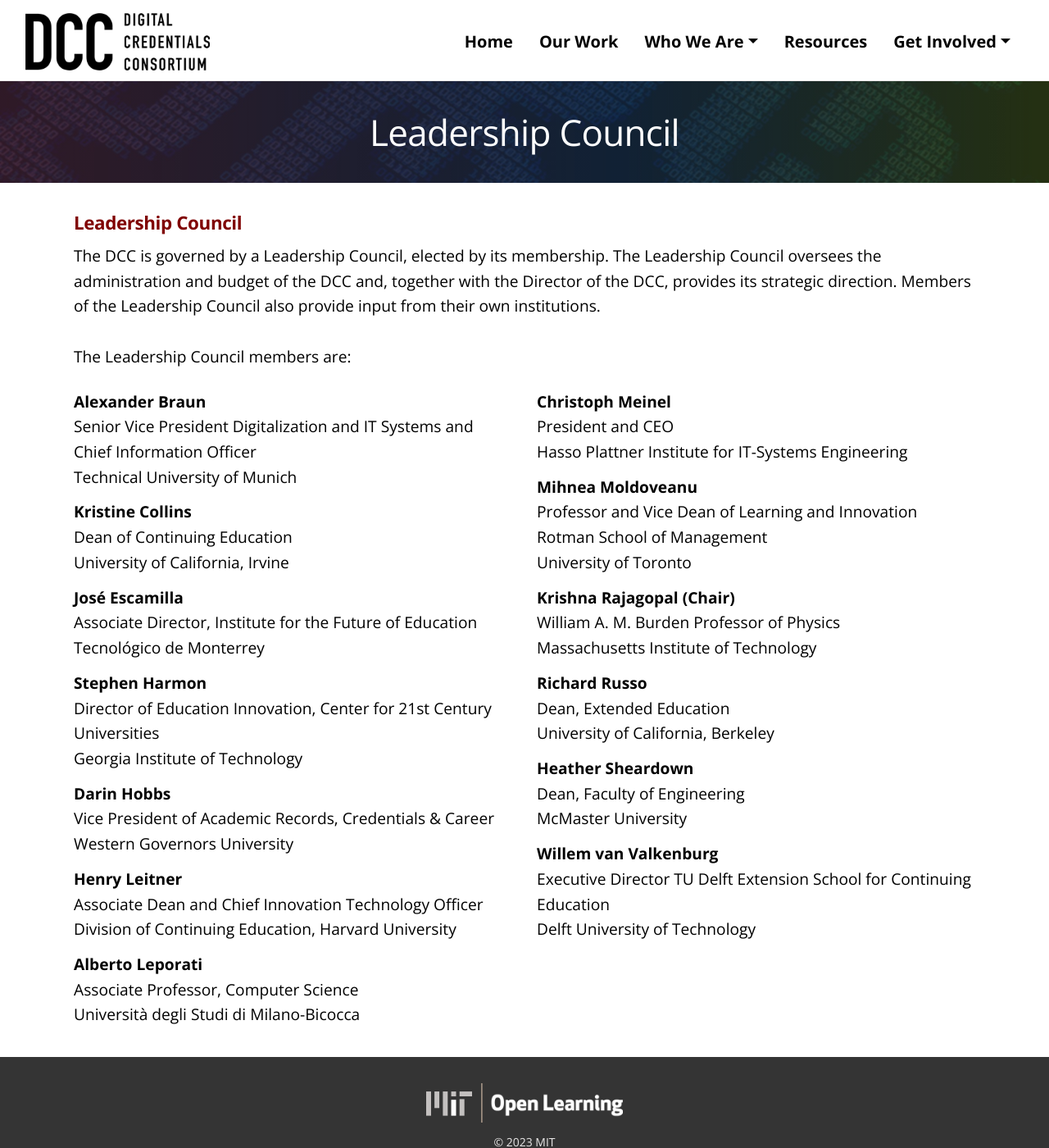
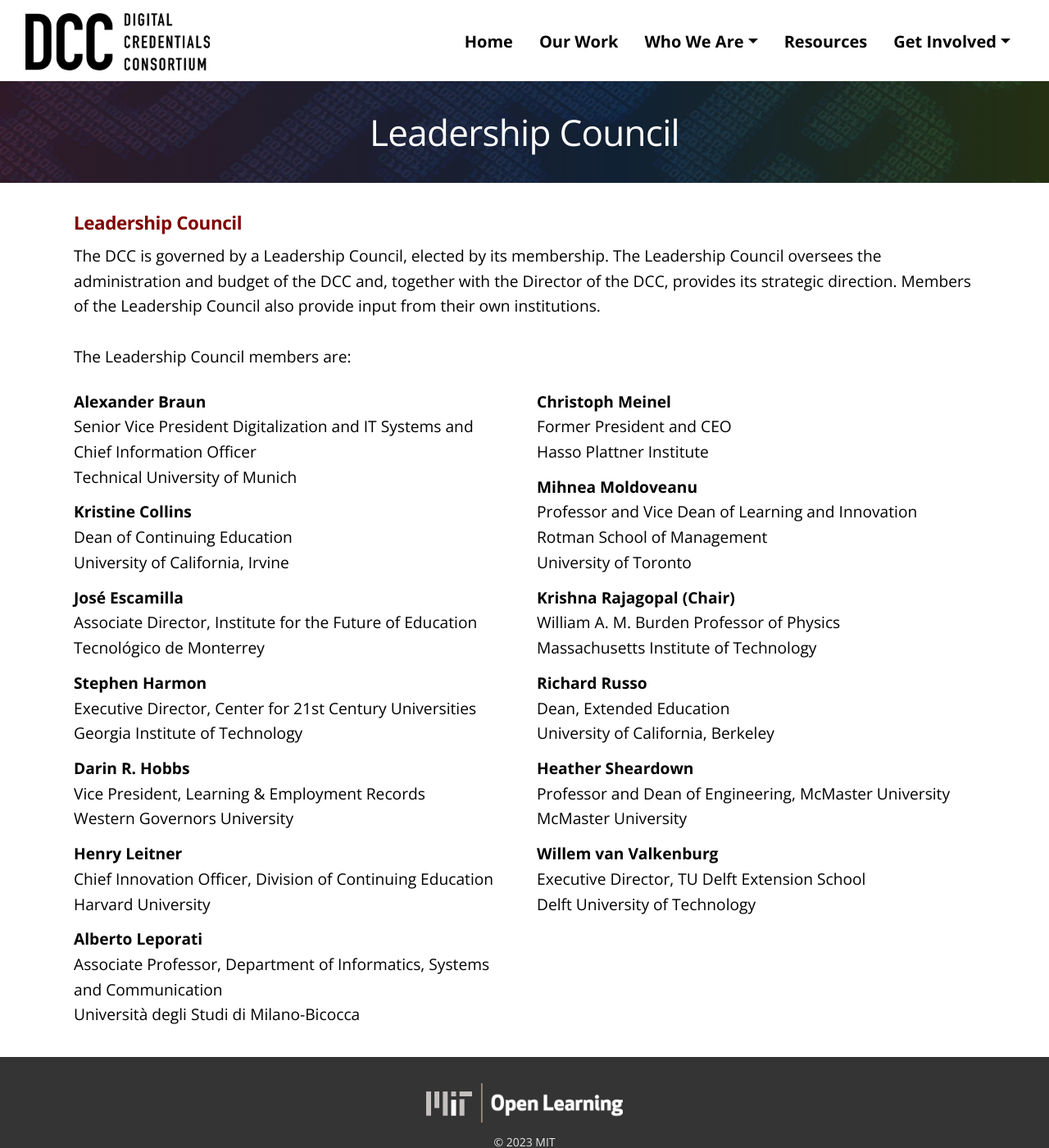
Before and after one commit to digitalcredentials/dcc-website, a Jekyll site: the page built from leadershipcouncil.md, in a window 1280 px wide and 1400 px high. Shown: the whole window at 82% size. Built offline with Jekyll 4.4.1, drawn with Linux system fonts in a browser that asks for light colours.

Commit message:
Update leadershipcouncil.md

```diff
--- a/leadershipcouncil.md
+++ b/leadershipcouncil.md
@@ -21,22 +21,22 @@
 Associate Director, Institute for the Future of Education<br> Tecnológico de Monterrey
 
 <b> Stephen Harmon </b><br>
-Director of Education Innovation, Center for 21st Century Universities<br> Georgia Institute of Technology
+Executive Director, Center for 21st Century Universities<br> Georgia Institute of Technology
 
-<b> Darin Hobbs </b><br>
-Vice President of Academic Records, Credentials & Career<br> Western Governors University
+<b> Darin R. Hobbs </b><br>
+Vice President, Learning & Employment Records<br> Western Governors University
 
 <b> Henry Leitner </b><br>
-Associate Dean and Chief Innovation Technology Officer<br> Division of Continuing Education, Harvard University
+Chief Innovation Officer, Division of Continuing Education <br>  Harvard University
 
 <b> Alberto Leporati </b> <br>
-Associate Professor, Computer Science<br> Università degli Studi di Milano-Bicocca
+Associate Professor, Department of Informatics, Systems and Communication<br> Università degli Studi di Milano-Bicocca
 
 </div>
 <div class="col-lg-6" markdown="1">
 
 <b> Christoph Meinel </b><br>
-President and CEO<br> Hasso Plattner Institute for IT-Systems Engineering
+Former President and CEO<br> Hasso Plattner Institute
 
 <b> Mihnea Moldoveanu </b><br>
 Professor and Vice Dean of Learning and Innovation Rotman School of Management<br> University of Toronto
@@ -48,9 +48,9 @@
 Dean, Extended Education<br> University of California, Berkeley
 
 <b> Heather Sheardown </b><br>
-Dean, Faculty of Engineering<br> McMaster University
+Professor and Dean of Engineering, McMaster University<br> McMaster University
 
 <b> Willem van Valkenburg </b><br>
-Executive Director TU Delft Extension School for Continuing Education<br> Delft University of Technology
+Executive Director, TU Delft Extension School<br> Delft University of Technology
 </div>
 </div>
```
